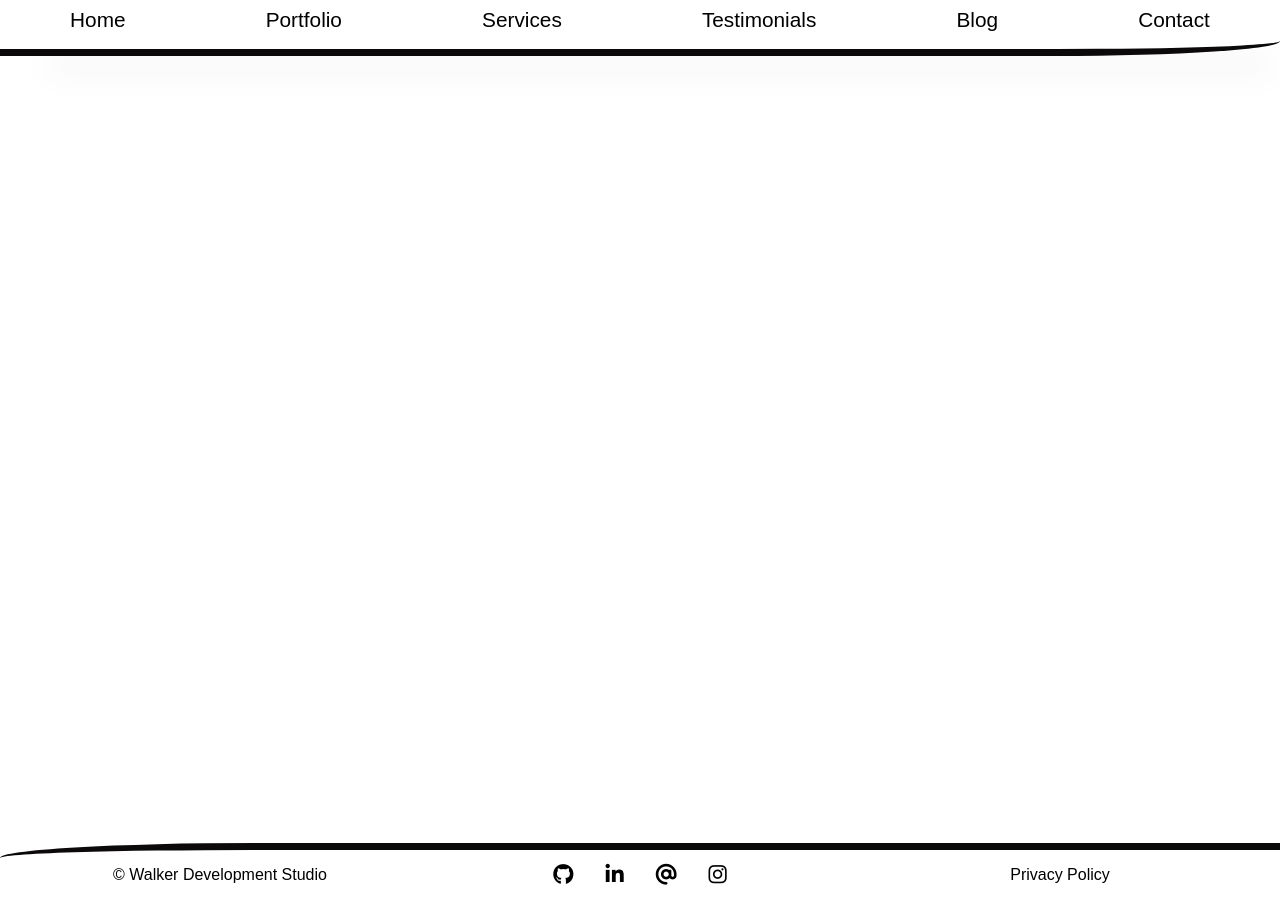
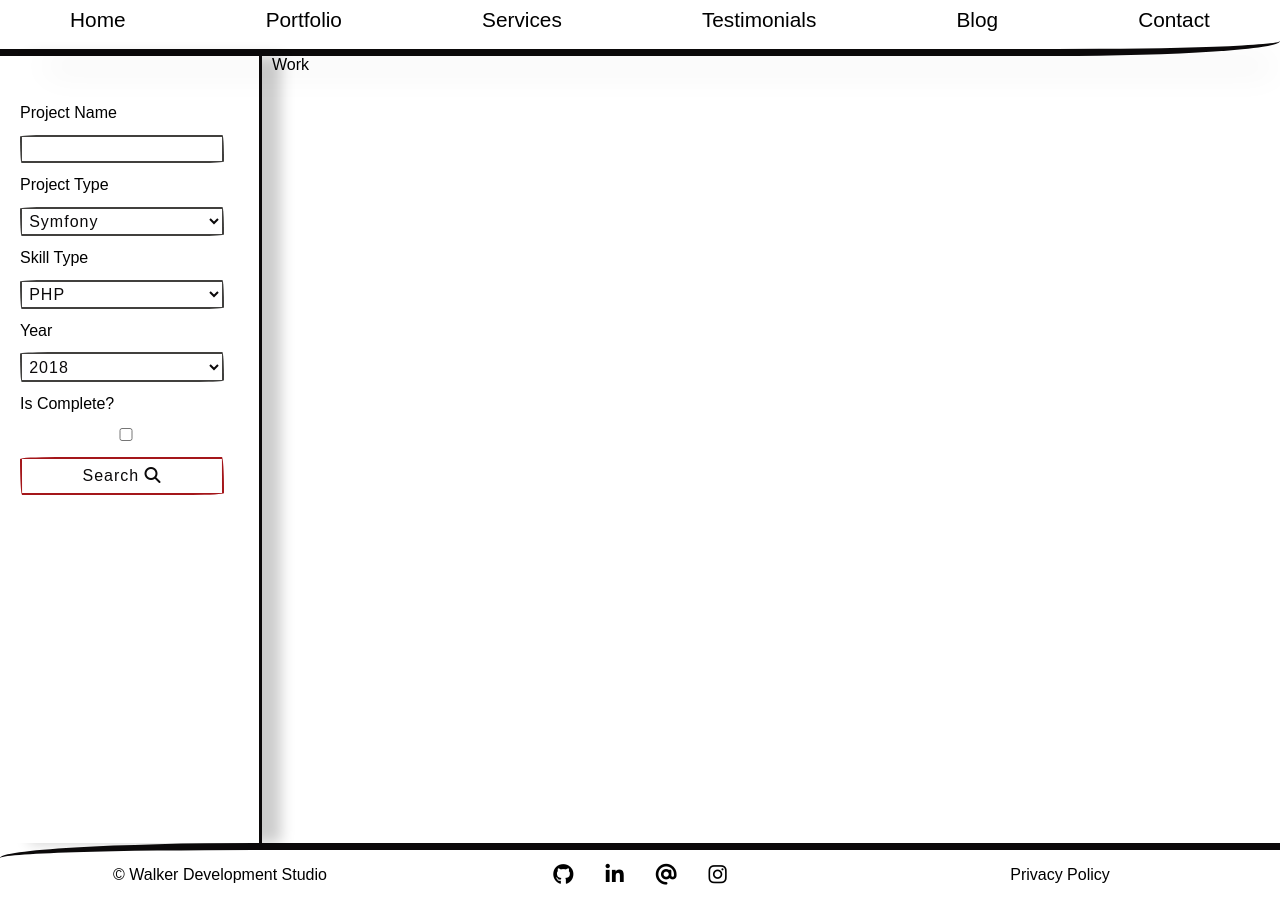
Before and after one commit to SamuelDW/samueldw.github.io, a Jekyll site: the page built from portfolio.html, in a window 1280 px wide. Built offline with Jekyll 4.4.1, drawn with Linux system fonts in a browser that asks for light colours; nearby versions of some CDN libraries; some web fonts are replaced.

Commit message:
Sidebar on desktop completed

```diff
--- a/_config.yml
+++ b/_config.yml
@@ -17,6 +17,8 @@
 # you will see them accessed via {{ site.title }}, {{ site.email }}, and so on.
 # You can create any custom variable you would like, and they will be accessible
 # in the templates via {{ site.myvariable }}.
+
+permalink: /:title/
 
 title: Walker Development Studios
 email: your-email@example.com
--- /dev/null
+++ b/_includes/search_form.html
@@ -0,0 +1,29 @@
+<div class="grid-90 suffix-10">
+    <form id="search-form">
+        <label for="name-search">Project Name</label>
+        <input type="text" name="name-search" class="bordered-input lined thin" id="search-text">
+
+        <label for="project-search">Project Type</label>
+        <select name="project-search" class="bordered-input lined thin">
+            <option>Symfony</option>
+            <option>CakePHP</option>
+        </select>
+
+        <label for="skill-search">Skill Type</label>
+        <select name="skill-search" class="bordered-input lined thin">
+            <option>PHP</option>
+            <option>HTML</option>
+        </select>
+
+        <label for="year-select">Year</label>
+        <select name="year-select" class="bordered-input lined thin">
+            <option>2018</option>
+            <option>2019</option>
+        </select>
+
+        <label for="is-completed">Is Complete?</label>
+        <input type="checkbox" name="is-completed">
+
+        <button type="submit" class="bordered-input thin lined" id="search-button">Search <i class="fa-solid fa-magnifying-glass"></i></button>
+    </form>
+</div>
--- a/_layouts/default.html
+++ b/_layouts/default.html
@@ -20,5 +20,5 @@
         </div>
         {% include footer.html %}
     </body>
-    <script src="assets/js/mobile-nav.js"></script>
+    <script src="/assets/js/mobile-nav.js"></script>
 </html>
--- a/_sass/app.scss
+++ b/_sass/app.scss
@@ -11,6 +11,9 @@
 @import 'layout/links';
 @import 'layout/header';
 @import 'layout/footer';
+@import 'layout/forms';
+@import 'layout/inputs';
 
 @import 'pages/not-found';
 @import 'pages/index';
+@import 'pages/portfolio';
--- /dev/null
+++ b/_sass/layout/_forms.scss
@@ -0,0 +1,6 @@
+#search-form {
+    display: flex;
+    flex-direction: column;
+    row-gap: 0.8rem;
+    margin-top: 3rem;
+}
--- /dev/null
+++ b/_sass/layout/_inputs.scss
@@ -0,0 +1,20 @@
+input,
+select {
+    width: 100%;
+    padding: 0.2rem;
+    color: #0b090a;
+
+    &:focus {
+        border-color: #a4161a !important;
+    }
+}
+
+option {
+    background-color: white;
+}
+
+button {
+    width: 100%;
+    padding: 0.5rem;
+    border-color: #a4161a !important;
+}
--- /dev/null
+++ b/_sass/pages/_portfolio.scss
@@ -0,0 +1,9 @@
+#form-container{
+    border-right: 3px solid #0b090a;
+    box-shadow: 19px 0px 13px hsla(0,0%,0%,.2);
+}
+
+#portfolio-content {
+    display: flex;
+    height: 100%;
+}
--- a/_sass/vendors/_paint.scss
+++ b/_sass/vendors/_paint.scss
@@ -72,6 +72,41 @@
     &.dashed.thin{
         border:dashed 2px #41403E;
     }
+}
+
+.bordered-input {
+   align-self:center;
+    background:transparent;
+    margin:0 1rem;
+    transition:all .5s ease;
+    color:#0b090a;
+    font-size:1rem;
+    letter-spacing:1px;
+    outline:none;
+    box-shadow: 20px 38px 34px -26px hsla(0,0%,0%,.2);
+    border-radius: 255px 15px 225px 15px/15px 225px 15px 255px;
+
+    &.lined.thick{
+      border:solid 7px #41403E;
+   }
+   &.dotted.thick{
+      border:dotted 5px #41403E;
+   }
+   &.dashed.thick{
+     border:dashed 5px #41403E;
+   }
+    &.lined.thin{
+      border:solid 2px #41403E;
+   }
+   &.dotted.thin{
+      border:dotted 2px #41403E;
+   }
+   &.dashed.thin{
+     border:dashed 2px #41403E;
+   }
+   &.lined.thick.error {
+      border:solid 7px #a4161a;
+   }
 }
 
 .bordered {
--- /dev/null
+++ b/assets/js/search-form.js
@@ -0,0 +1,5 @@
+const searchButton = document.querySelector('#search-button')
+
+searchButton.addEventListener('click', function(e) {
+    e.preventDefault()
+})
--- a/portfolio.html
+++ b/portfolio.html
@@ -1,4 +1,14 @@
 ---
 layout: default
-title: My Work
+title: Portfolio
 ---
+<div class="gc" id="portfolio-content">
+    <div class="grid-20 gp bordered-right thick lined" id="form-container">
+        {% include search_form.html %}
+    </div>
+    <div class="grid-80">
+        Work
+    </div>
+</div>
+
+<script src="/assets/js/search-form.js"></script>
```
Also changed, not shown: _data/navigation.yml (+5 -5 lines).
